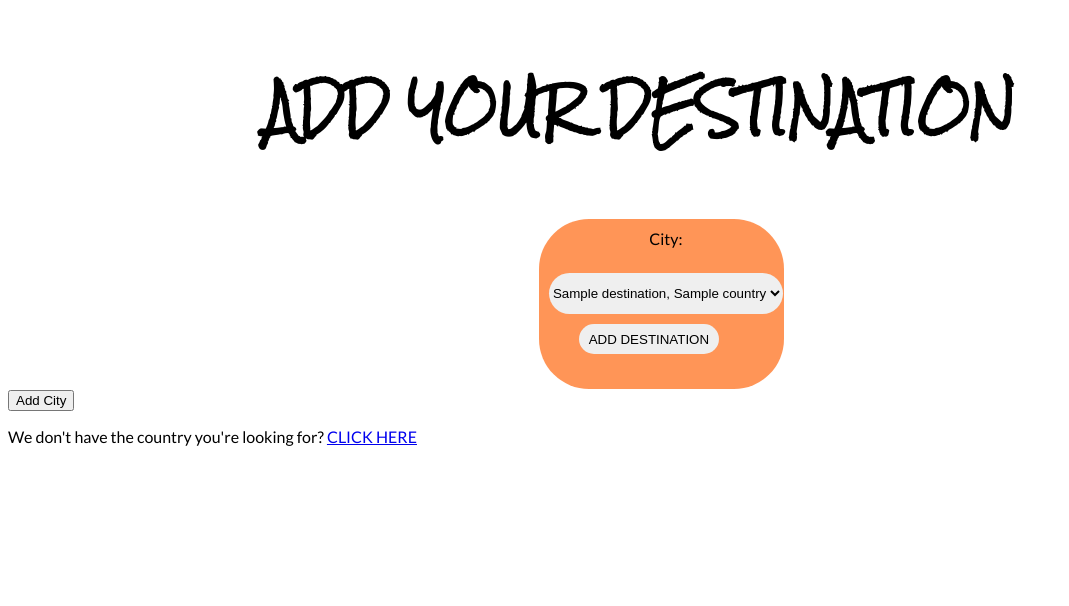
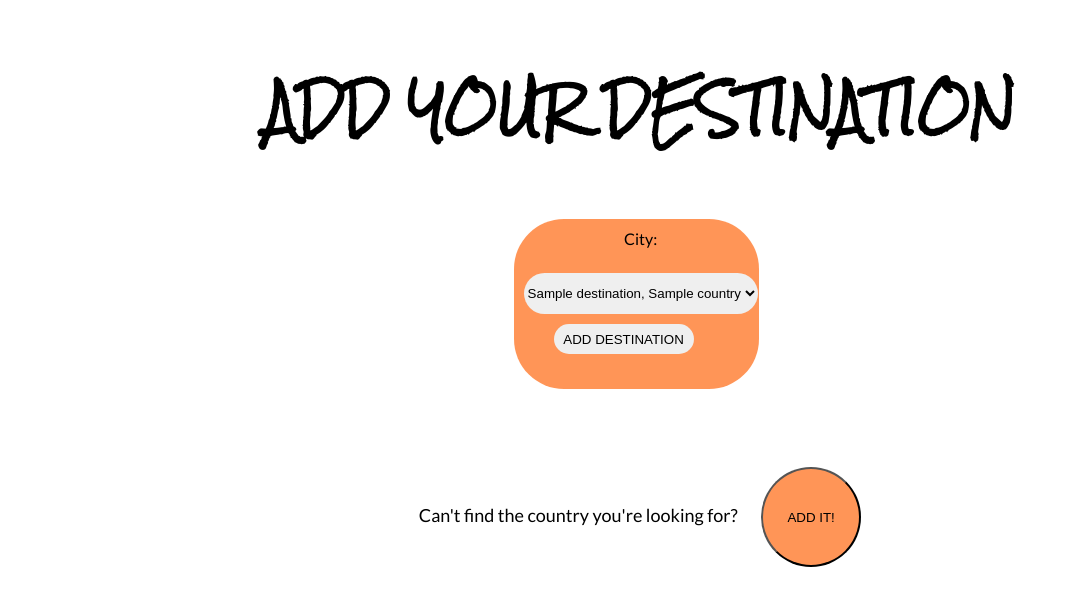
Before and after one commit to spencerT101/Bucket_List_Project_1, a Flask app: page /destinations/new in a window 1280 px wide. Shown: the part 99-705 px from the top of the page, without its empty margins (0-1069 px from the left). Run offline with Flask 2, Linux system fonts and the light colour scheme; a database or web service that is not in the repository returns one stand-in record (values such as "Sample title"); some libraries are stand-ins or nearby versions.

Commit message:
add destination to list complete

```diff
--- a/project_start_code/static/style.css
+++ b/project_start_code/static/style.css
@@ -141,7 +141,7 @@ body{
     background-color:rgba(255, 123, 46, 0.8);
     max-width: 225px;
     height:150px;
-    margin-left: 42%;
+    margin-left: 40%;
     position:relative;
     justify-content: space-around;
     border-radius: 50px;
@@ -160,6 +160,27 @@ body{
     margin-left: 30px;
     border-radius: 30px;
     border:none;
+}
+
+.redirect{
+    text-align:center;
+    font-family: 'lato';
+    font-size: 18px;
+    padding-top: 60px;
+}
+
+.redirect > button{
+    text-decoration: none;
+    margin-left:20px;
+    height: 100px;
+    border-radius: 100px;
+    width: 100px;
+    background-color: rgba(255, 123, 46, 0.8);
+
+}
+.redirect > button > a{
+    text-decoration: none;
+    color: black;
 }
 
 
--- a/project_start_code/templates/destinations/new_destination.html
+++ b/project_start_code/templates/destinations/new_destination.html
@@ -14,9 +14,8 @@
     </select>
     <button type = "submit">ADD DESTINATION</button>
 </div>
-<button type = "submit">Add City</button>
 </form>
 
-<p> We don't have the country you're looking for? <a href = "/countries/new">CLICK HERE</a></p>
+<p class = "redirect"> Can't find the country you're looking for? <button><a href = "/countries/new">ADD IT!</a></button></p>
 
 {% endblock %}
```
